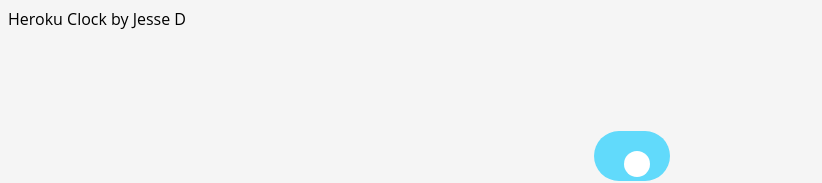
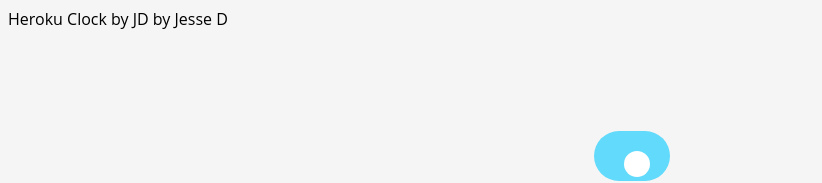
Before and after one commit to JesseDavid/heroku_clock, a React app: page / in a window 1280 px wide. Shown: the top 183 px of the page, without its empty margins (0-822 px from the left). Built offline with nearby package versions, Linux system fonts and the light colour scheme; the HTML template or start-up script is replaced by a standard one.

Commit message:
Add name in title

```diff
--- a/src/components/App.js
+++ b/src/components/App.js
@@ -8,7 +8,7 @@ export default class App extends Component {
         super();
 
         this.state = {
-            title: 'Heroku Clock'
+            title: 'Heroku Clock by JD'
         };
     }
 
```
